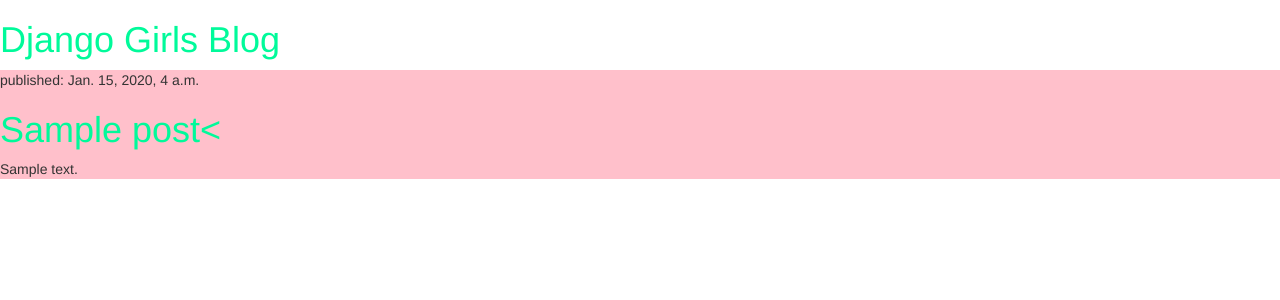
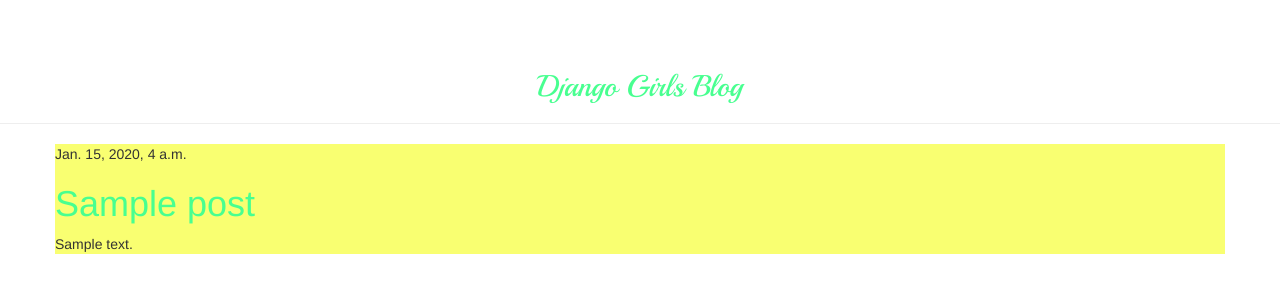
Before and after one commit to lehollis/my-first-blog, a Django app: template blog/templates/blog/post_list.html in a window 1280 px wide. Shown: the top 300 px of the page. Run offline with Django 3.2, Linux system fonts and the light colour scheme; the template is opened without the code that fills it: values that come from a table or form of the project are taken from there, others are empty; tables that the repository leaves empty hold one stand-in row (values such as "Sample post"); some libraries are stand-ins or nearby versions.

Commit message:
add post_detail view'

```diff
--- a/blog/static/css/blog.css
+++ b/blog/static/css/blog.css
@@ -1,12 +1,17 @@
 h1 a {
-	color: #00FA9A;
+	color: #48FF90;
+}
+
+h2 a {
+	text-align: center;
+	font-family: 'Playball', cursive;
+	color: #48FF90;
 }
 
 .page-header {
-	backgrounf-color:purple;
-	padding: 20px 20px 20px 40px;
+	padding: 10px 10px 10px 10px;
 }
 
 .post{
-	background-color:pink;
+	background-color:#F9FF71;
 }
--- /dev/null
+++ b/blog/templates/blog/base.html
@@ -0,0 +1,24 @@
+{% load staticfiles %}
+
+	<html>
+	<head>
+	<link href="https://fonts.googleapis.com/css?family=Playball" rel="stylesheet">
+	<link rel="stylesheet" href="//maxcdn.bootstrapcdn.com/bootstrap/3.2.0/css/bootstrap.min.css">
+	<link rel="stylesheet" href="//maxcdn.bootstrapcdn.com/bootstrap/3.2.0/css/bootstrap-theme.min.css">
+	<link rel="stylesheet" href="{%static 'css/blog.css' %}">
+	</head>
+		<body>
+			<div class="page-header text-center">
+				<h2><a href="">Django Girls Blog</a></h1>
+			</div>
+
+	<div class="content container">
+		<div class="row">
+			<div class="col=md-8">
+			{% block content %}
+			{% endblock %}
+		</div>
+	</div>
+</div>
+		<body/>
+		</html>
--- a/blog/templates/blog/post_list.html
+++ b/blog/templates/blog/post_list.html
@@ -1,24 +1,11 @@
-{% load staticfiles %}
+{% extends 'blog/base.html' %}
 
-	<html>
-	<head>
-	<link rel="stylesheet" href="//maxcdn.bootstrapcdn.com/bootstrap/3.2.0/css/bootstrap.min.css">
-	<link rel="stylesheet" href="//maxcdn.bootstrapcdn.com/bootstrap/3.2.0/css/bootstrap-theme.min.css">
-	<link rel="stylesheet" href="{%static 'css/blog.css' %}">
-	</head>
-		<title>Djangogirls Blog</title>
-		<body>
-			<div>
-				<h1><a href="">Django Girls Blog</a></h1>
-			</div>
-
-			{% for post in posts %}
-				<div class="post">
-					<p>published: {{ post.published_date }}</p>
-					<h1><a href="">{{ post.title }}<</a></h1>
-					<p>{{ post.text|linebreaksbr }}</p>
-				</div>
-					{% endfor%}
-
-		<body/>
-		</html>
+{% block content %}
+	{% for post in posts %}
+		<div class="post">
+			<p>{{ post.published_date }}</p>
+			<h1><a href="{% url 'post_detail' pk=post.pk %}">{{ post.title }}</a></h1>
+			<p>{{ post.text|linebreaksbr }}</p>
+		</div>
+	{% endfor%}
+{% endblock %}
--- a/blog/urls.py
+++ b/blog/urls.py
@@ -2,5 +2,6 @@
 from . import views
 
 urlpatterns = [
-	url(r'^$', views.post_list, name='post_list')
+	url(r'^$', views.post_list, name='post_list'),
+	url(r'^post/(?P<pk>\d+)/$', views.post_detail, name='post_detail'),
 ]
--- a/blog/views.py
+++ b/blog/views.py
@@ -1,4 +1,4 @@
-from django.shortcuts import render
+from django.shortcuts import render, get_object_or_404
 from django.utils import timezone
 from .models import Post
 
@@ -6,4 +6,6 @@
 	posts = Post.objects.filter(published_date__lte=timezone.now()).order_by('-published_date')
 	return render(request, 'blog/post_list.html', {'posts':posts})
 
-# Create your views here.
+def post_detail(request, pk):
+	post = get_object_or_404(Post, pk=pk)
+	return render(request, 'blog/post_detail.html', {'post': post})
```
Also changed, not shown: blog/post_list.html (deleted).
